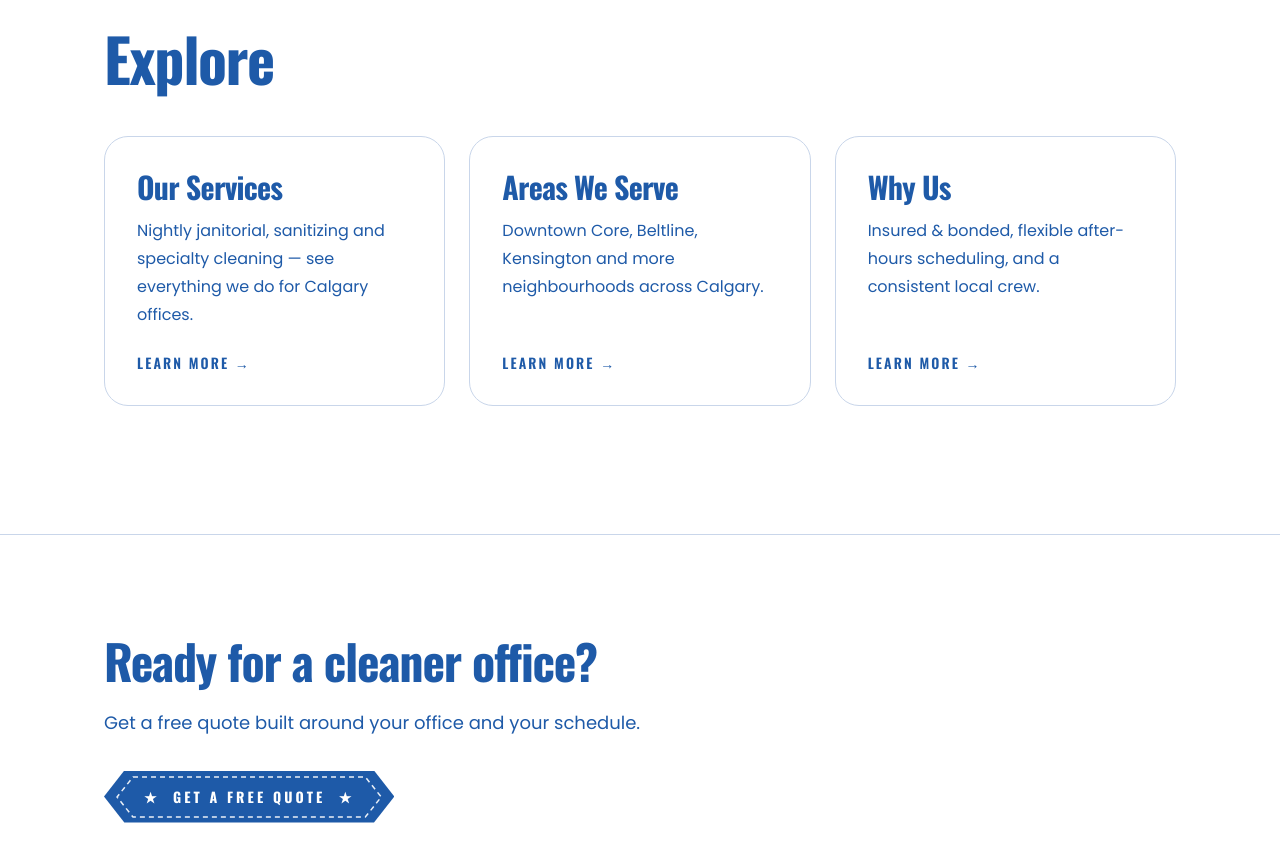
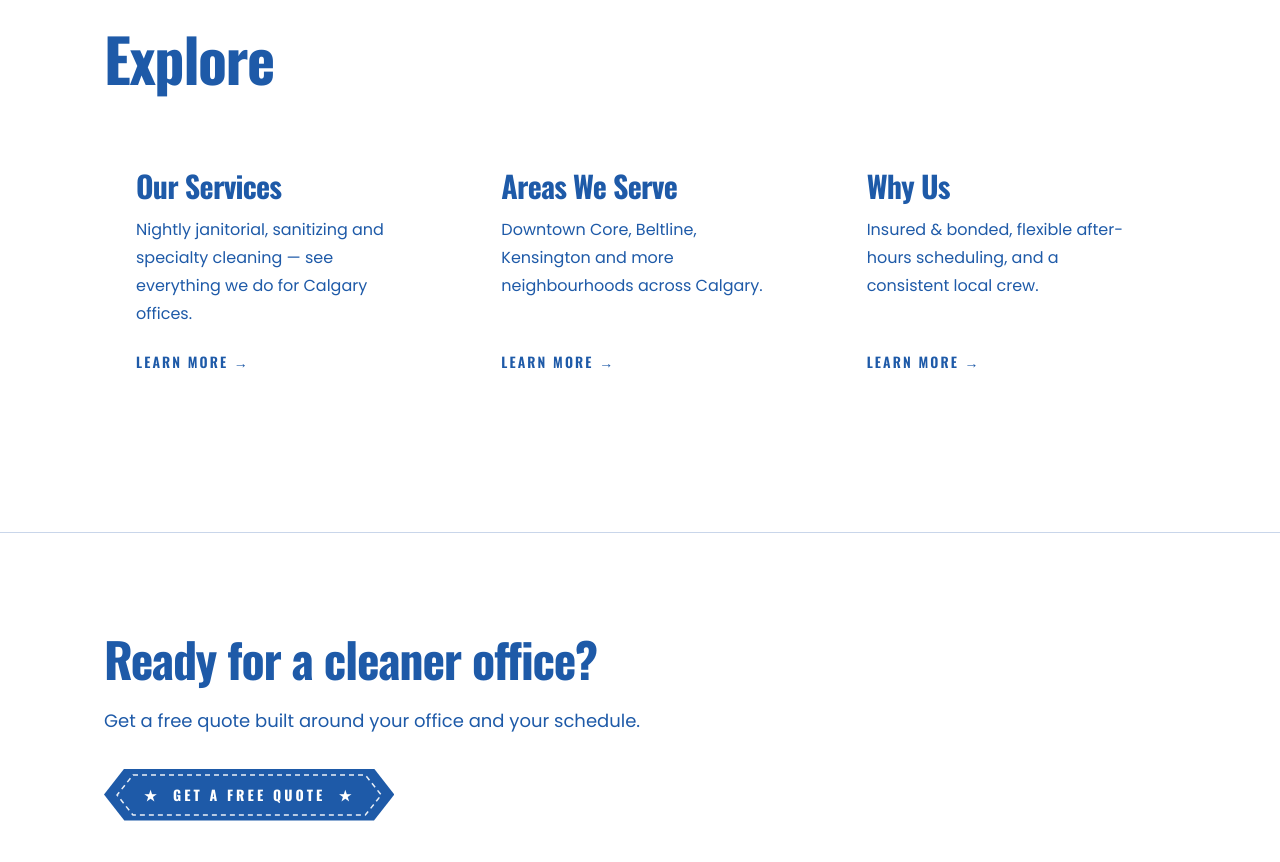
Before and after one commit to danielospina-la/downtown-calgary-office-cleaning, a Next.js app: page / in a window 1280 px wide. Shown: the part 980-1842 px from the top of the page. Built offline with nearby package versions, Linux system fonts and the light colour scheme.

Commit message:
Remove borders from home Explore teaser cards

```diff
--- a/src/app/page.tsx
+++ b/src/app/page.tsx
@@ -58,7 +58,7 @@ function TeaserCard({
   return (
     <a
       href={href}
-      className="group flex flex-col rounded-3xl border border-steel bg-white p-8 transition-colors hover:border-navy"
+      className="group flex flex-col rounded-3xl bg-white p-8 transition-colors"
     >
       <h2 className="font-heading text-3xl font-bold tracking-tight text-navy">
         {title}
```
